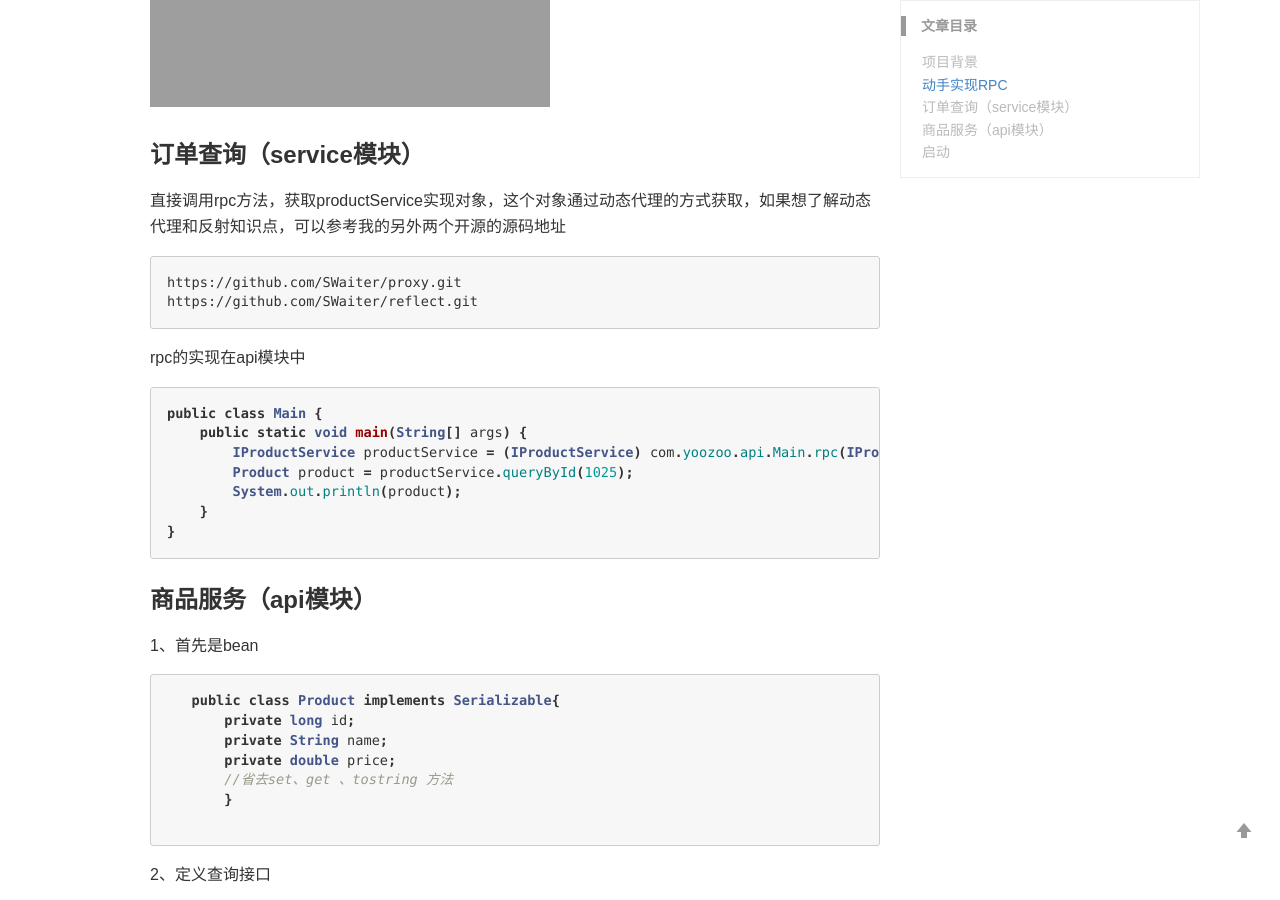
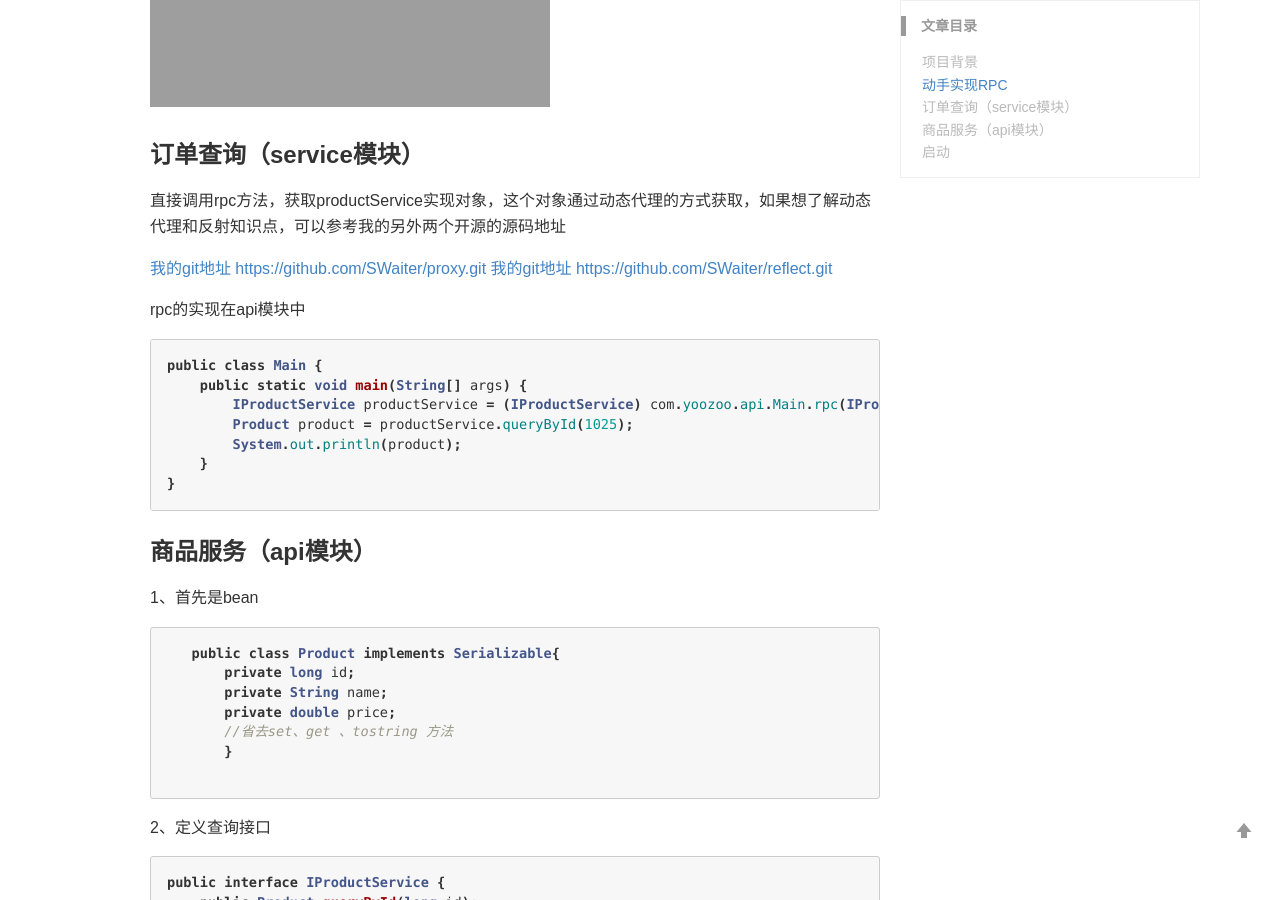
Before and after one commit to SWaiter/SWaiter.github.io, a Jekyll site: the page built from _posts/2018-09-30-RPC.md, in a window 1280 px wide and 900 px high, scrolled down 1100 px. Built offline with Jekyll 4.4.1, drawn with Linux system fonts in a browser that asks for light colours; comment, search, counter and statistics services are not loaded.

Commit message:
add blog

````diff
--- a/_posts/2018-09-30-RPC.md
+++ b/_posts/2018-09-30-RPC.md
@@ -23,10 +23,10 @@ keywords: socket rpc
 
 ### 订单查询（service模块）
 直接调用rpc方法，获取productService实现对象，这个对象通过动态代理的方式获取，如果想了解动态代理和反射知识点，可以参考我的另外两个开源的源码地址
-```bash
-https://github.com/SWaiter/proxy.git
-https://github.com/SWaiter/reflect.git
-```
+
+[我的git地址 https://github.com/SWaiter/proxy.git](https://github.com/SWaiter/proxy.git)
+[我的git地址 https://github.com/SWaiter/reflect.git](https://github.com/SWaiter/reflect.git)
+
 rpc的实现在api模块中
 ```java
 public class Main {
````
